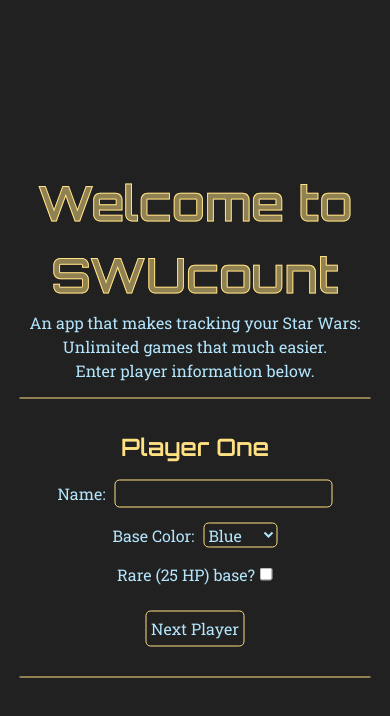
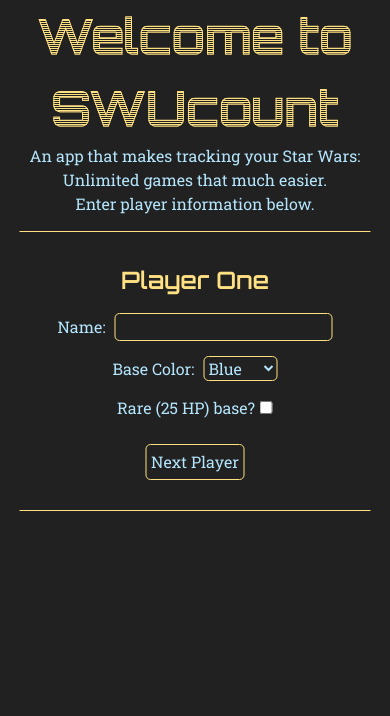
Before and after one commit to amethystreflection/swu_counter_application, a React (Vite) app: page / in a window 390 px wide. Shown: the top 716 px of the page. Built offline with nearby package versions, Linux system fonts and the light colour scheme.

Commit message:
More css fixes

```diff
--- a/src/App.css
+++ b/src/App.css
@@ -63,13 +63,7 @@
   margin: 0;
   padding: 0;
   position: absolute;
-  top: 50%;
   left: 50%;
-  transform: translate(-50%, -50%);
-  -webkit-transform: translate(-50%, -50%);
-  -moz-transform: translate(-50%, -50%);
-  -ms-transform: translate(-50%, -50%);
-  -o-transform: translate(-50%, -50%);
 }
 button {
   padding: 5px;
@@ -290,6 +284,14 @@
   padding: 15px;
 }
 @media screen and (min-width: 1025px) {
+  .center {
+    left: 50%;
+    transform: translate(-50%, -50%);
+    -webkit-transform: translate(-50%, -50%);
+    -moz-transform: translate(-50%, -50%);
+    -ms-transform: translate(-50%, -50%);
+    -o-transform: translate(-50%, -50%);
+  }
   h1 {
     font-size: 5rem;
     background-image: linear-gradient(180deg, #ffe082 12.50%, #212121 12.50%, #212121 50%, #ffe082 50%, #ffe082 62.50%, #212121 62.50%, #212121 100%);
@@ -303,6 +305,15 @@
     flex-flow: column nowrap;
   }
 }
+@media screen and (max-width: 1024px) {
+  .center {
+      transform: translateX(-50%);
+      -webkit-transform: translateX(-50%);
+      -moz-transform: translateX(-50%);
+      -ms-transform: translateX(-50%);
+      -o-transform: translateX(-50%);
+  }
+}
 @media screen and (min-width: 768px) {
   .has-init::before {
     width: 15%;
```
